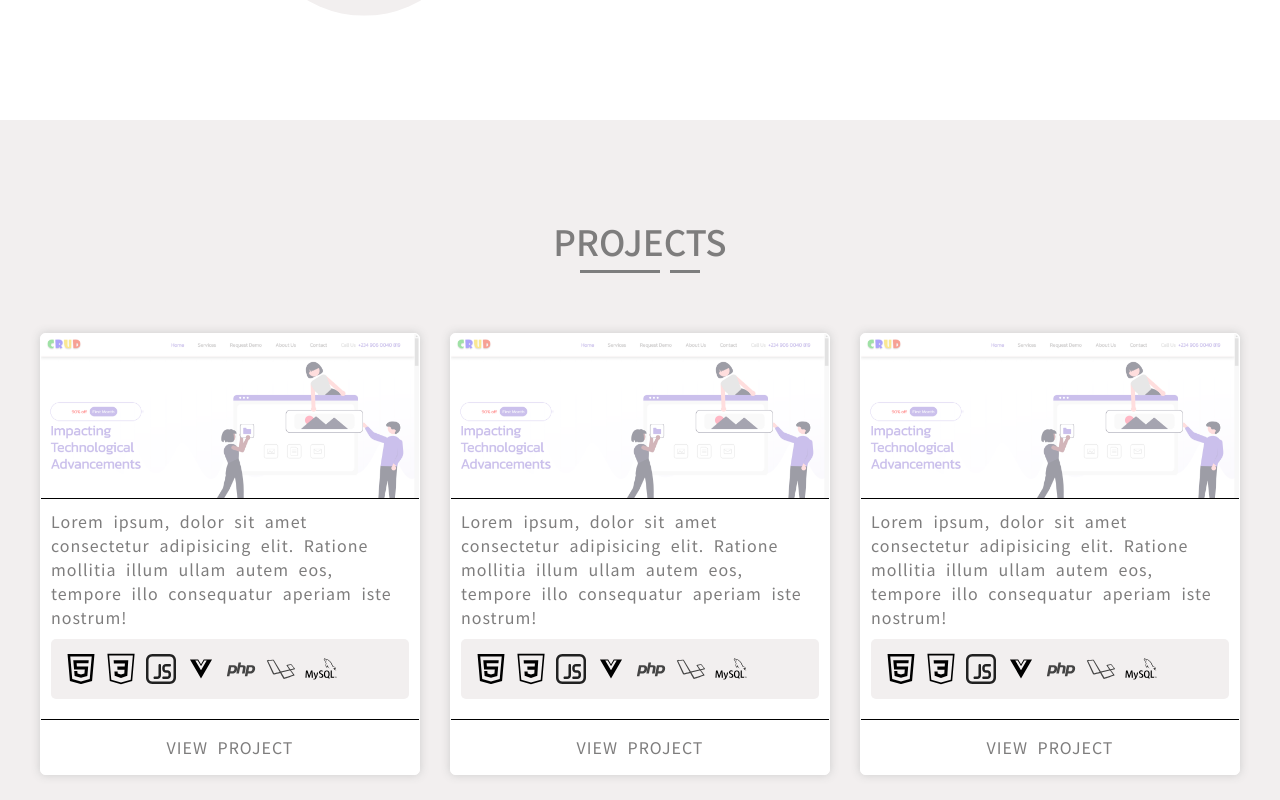
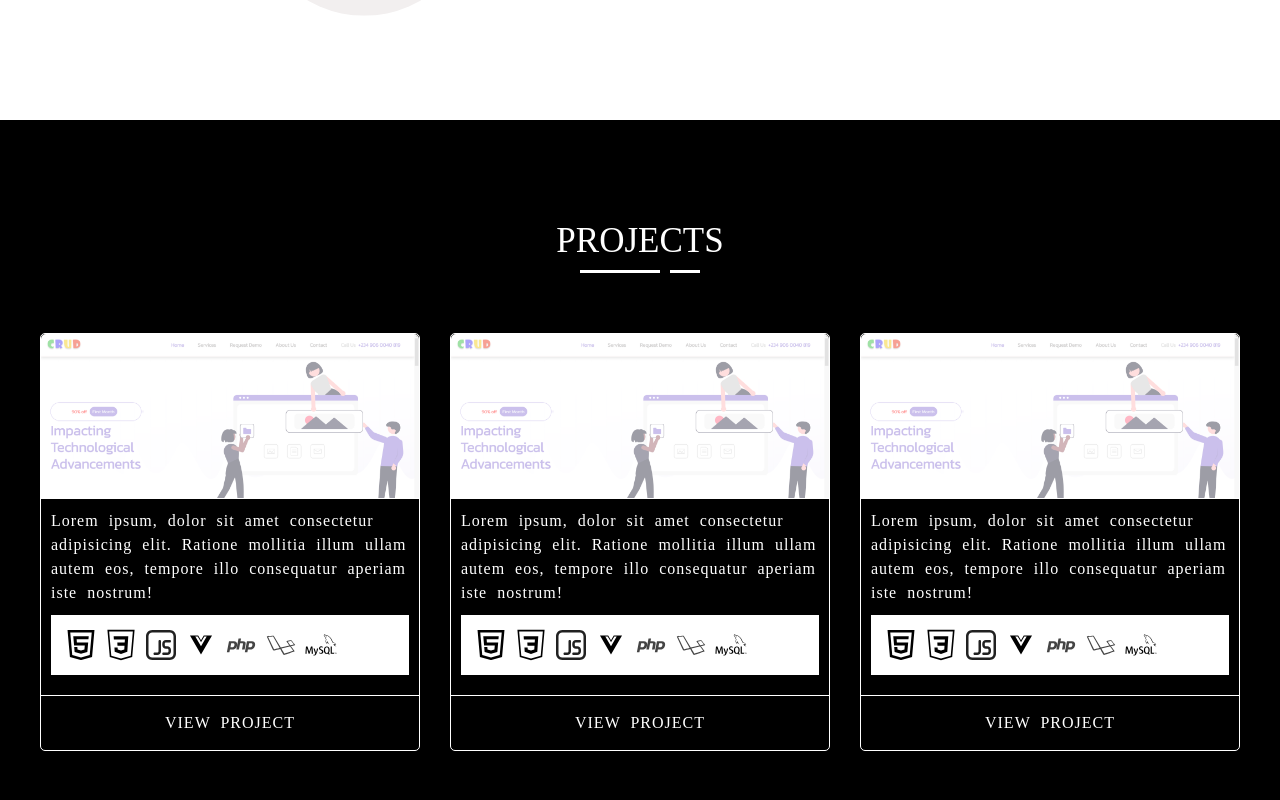
Before and after one commit to MoshoodRafiu/portfolio, a Vue app: page / in a window 1280 px wide. Shown: the part 1480-2280 px from the top of the page. Built offline with nearby package versions, Linux system fonts and the light colour scheme; a web font is replaced by a local one; what vue-particles would draw is missing.

Commit message:
Redesign projects page

```diff
--- a/src/components/About.vue
+++ b/src/components/About.vue
@@ -43,8 +43,6 @@ export default {
     #about{
         min-height: 100vh;
         display: flex;
-        font-family: 'Noto Sans TC', sans-serif;
-        color: #7e7d7d;
     }
     .about--item{
         min-height: 100vh;
@@ -73,7 +71,7 @@ export default {
     .about--item-content
     .about--section-footer button{
         padding: 10px;
-        width: 180px;
+        width: 150px;
         font-size: 15px;
         text-transform: uppercase;
         border: none;
@@ -95,7 +93,7 @@ export default {
     .underline-start,
     .underline-end{
         height: 3px;
-        background: #7e7e7e;
+        background: #000;
     }
       .underline-container{
             display: flex;
--- a/src/components/Projects.vue
+++ b/src/components/Projects.vue
@@ -7,8 +7,8 @@
                         <h3>Projects</h3>
                         <div class="underline mx-auto">
                             <div class="mx-auto d-flex">
-                                <div class="underline-start"></div>
-                                <div class="underline-end"></div>
+                                <div class="underline-start light"></div>
+                                <div class="underline-end light"></div>
                             </div>
                         </div>
                     </div>
@@ -50,12 +50,10 @@ export default {
 </script>
 <style>
     #projects{
-        background: #F2EFEF;
+        background: #000;
         width: 100%;
         padding: 100px 40px;
         position: relative;
-        font-family: 'Noto Sans TC', sans-serif;
-        color: #7e7d7d;
     }
     .projects--container{
         width: 100%;
@@ -64,44 +62,40 @@ export default {
         text-align: center;
     }
     .projects--section-header h3{
-        /* color: #000; */
+        color: #fff;
         font-size: 35px;
         text-transform: uppercase;
+    }
+    .underline-start.light,
+    .underline-end.light{
+        background: #fff !important;
     }
     .project--container{
         border: 0.1px solid #fff;
         border-radius: 5px;
-        /* color: #000; */
-        background: #fff;
+        color: #fff;
         word-spacing: 5px;
         letter-spacing: 1px;
         margin: 40px 0;
-        box-shadow: 0 0 10px #ccc;
     }
     .project--container .project--header{
         font-size: 20px;
         display: flex;
         justify-content: center;
         align-items: center;
-        overflow: hidden;
     }
     .project--container .project--header img{
         width: 100%;
         border-radius: 5px 5px 0 0;
-        transition: 0.6s linear;
-    }
-    .project--container .project--header img:hover{
-        transform: scale(1.2);
     }
     .project--container .project--body{
-        border-top: 0.1px solid #000;
+        border-top: 0.1px solid #ffffff;
         padding: 10px;
         text-align: left;
     }
     .project--container .project--footer{
         padding: 10px;
-        background: #F2EFEF;
-        border-radius: 5px;
+        background: #fff;
         margin: 0 10px 20px 10px;
         display: flex;
         overflow-x: auto;
@@ -110,11 +104,13 @@ export default {
         width: 40px;
     }
     .project--container .project--view{
-        border-top: 0.1px solid #000;
+        border-top: 0.1px solid #ffffff;
         padding: 15px;
+        /* background: #fff; */
+        /* color: #000; */
     }
      .project--container .project--view a{
-        color: #7e7d7d;
+        color: #fff;
         text-decoration: none;
         text-transform: uppercase;
     }
```
